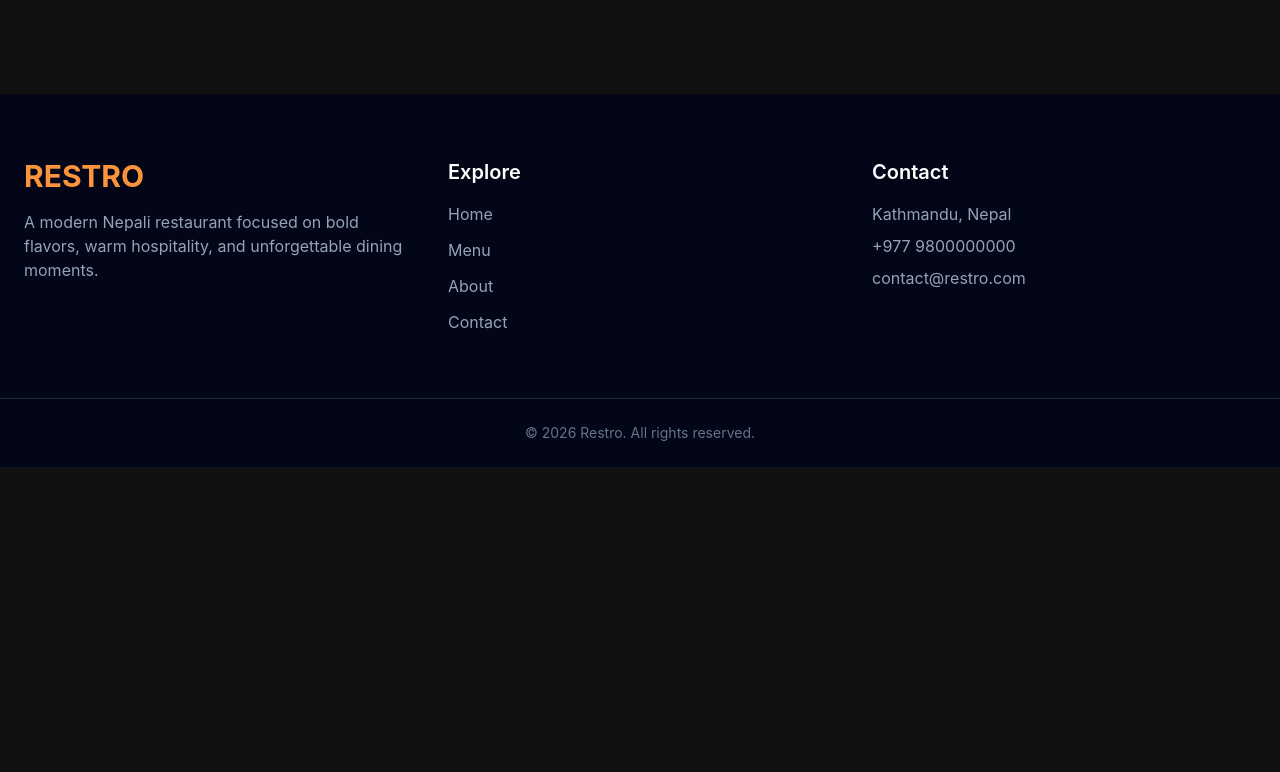
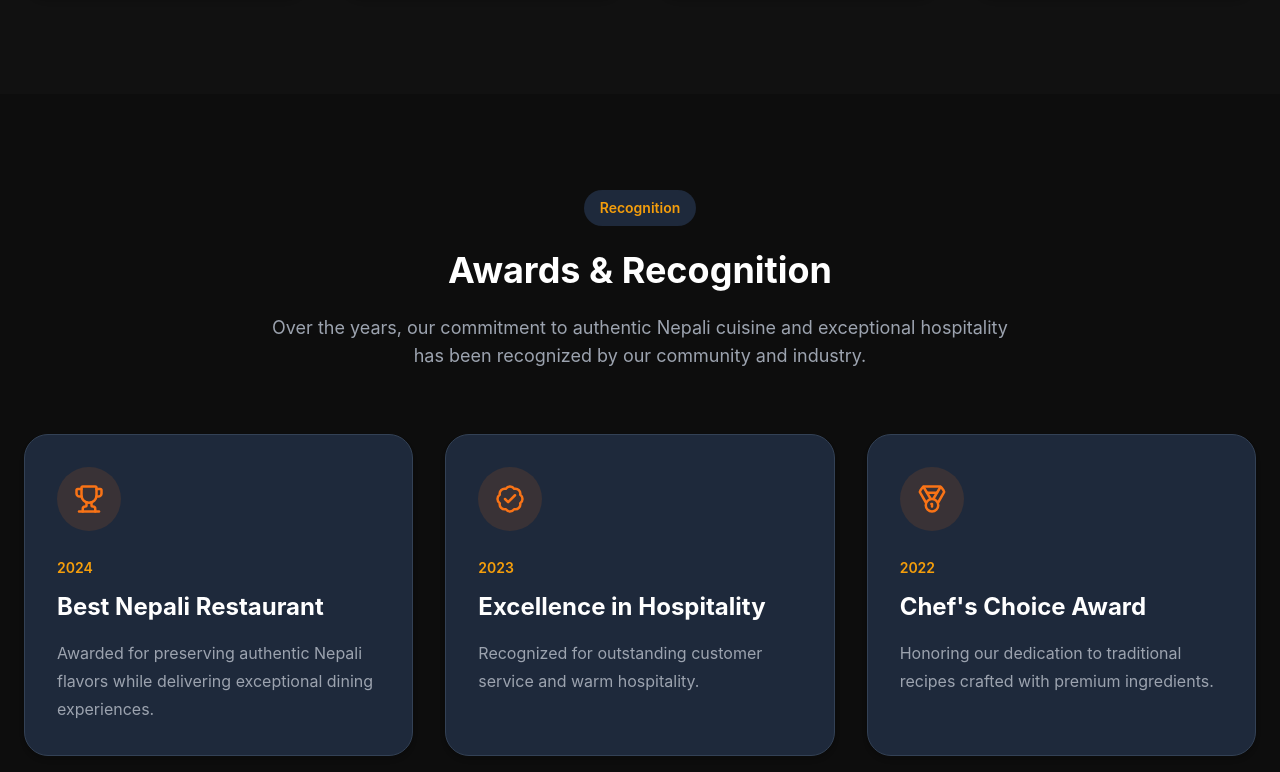
Before and after one commit to ApexWeb-tech/NepRestro, a Next.js app: page /about in a window 1280 px wide. Shown: the part 4408-5180 px from the top of the page. Before the commit the page ends 4875 px from the top, so only its background shows below. Built offline with nearby package versions, Linux system fonts and the light colour scheme.

Commit message:
About Page Step-7: Completed

```diff
--- a/app/(public)/about/page.tsx
+++ b/app/(public)/about/page.tsx
@@ -4,6 +4,9 @@ import {
   Users,
   UtensilsCrossed,
   Clock3,
+  Trophy,
+  Medal,
+  BadgeCheck,
 } from 'lucide-react';
 
 const features = [
@@ -84,6 +87,30 @@ const statistics = [
   },
 ];
 
+const awards = [
+  {
+    id: 1,
+    icon: Trophy,
+    title: 'Best Nepali Restaurant',
+    year: '2024',
+    description: 'Awarded for preserving authentic Nepali flavors while delivering exceptional dining experiences.',
+  },
+  {
+    id: 2,
+    icon: BadgeCheck,
+    title: 'Excellence in Hospitality',
+    year: '2023',
+    description: 'Recognized for outstanding customer service and warm hospitality.',
+  },
+  {
+    id: 3,
+    icon: Medal,
+    title: "Chef's Choice Award",
+    year: '2022',
+    description: 'Honoring our dedication to traditional recipes crafted with premium ingredients.',
+  },
+];
+
 export default function AboutPage() {
   return (
     <main className='bg-[#111111] text-white'>
@@ -138,7 +165,7 @@ export default function AboutPage() {
           <div className='relative overflow-hidden rounded-3xl'>
             <Image
               src='https://images.unsplash.com/photo-1414235077428-338989a2e8c0?q=80&w=1200&auto=format&fit=crop'
-              alt='NepRestro Restaurant'
+              alt='NepRestro Restaurant interior'
               width={700}
               height={700}
               className='h-full w-full object-cover transition-transform duration-500 hover:scale-105'
@@ -398,7 +425,6 @@ export default function AboutPage() {
       <section className='bg-[#111111] py-24'>
         <div className='mx-auto max-w-7xl px-6'>
 
-          {/* Section Header */}
           <div className='mb-16 text-center'>
             <span
               className='body-font inline-block rounded-full px-4 py-2 text-sm font-semibold'
@@ -420,7 +446,6 @@ export default function AboutPage() {
             </p>
           </div>
 
-          {/* Statistics Grid */}
           <div className='grid gap-8 sm:grid-cols-2 lg:grid-cols-4'>
             {statistics.map((stat) => {
               const Icon = stat.icon;
@@ -428,6 +453,73 @@ export default function AboutPage() {
                 <div
                   key={stat.id}
                   className='group flex flex-col items-center rounded-3xl border p-8 text-center shadow-md transition-all duration-300 ease-out hover:-translate-y-2 hover:border-orange-500/40 hover:shadow-xl'
+                  style={{
+                    backgroundColor: 'var(--color-surface)',
+                    borderColor: 'var(--color-border)',
+                  }}
+                >
+                  <div
+                    className='mb-6 flex h-16 w-16 items-center justify-center rounded-full transition-transform duration-300 group-hover:scale-110'
+                    style={{
+                      backgroundColor: 'rgba(249,115,22,0.12)',
+                      color: 'var(--color-primary)',
+                    }}
+                  >
+                    <Icon size={30} />
+                  </div>
+
+                  <h3
+                    className='heading-font text-4xl font-bold'
+                    style={{ color: 'var(--color-primary)' }}
+                  >
+                    {stat.number}
+                  </h3>
+
+                  <p className='body-font mt-3 text-gray-400'>
+                    {stat.title}
+                  </p>
+                </div>
+              );
+            })}
+          </div>
+
+        </div>
+      </section>
+
+      {/* ── Awards & Recognition ── */}
+      <section className='bg-[#0d0d0d] py-24'>
+        <div className='mx-auto max-w-7xl px-6'>
+
+          {/* Section Header */}
+          <div className='mb-16 text-center'>
+            <span
+              className='body-font inline-block rounded-full px-4 py-2 text-sm font-semibold'
+              style={{
+                backgroundColor: 'var(--color-surface)',
+                color: 'var(--color-secondary)',
+              }}
+            >
+              Recognition
+            </span>
+
+            <h2 className='heading-font mt-6 text-3xl font-bold text-white sm:text-4xl'>
+              Awards & Recognition
+            </h2>
+
+            <p className='body-font mx-auto mt-6 max-w-3xl text-base leading-8 text-gray-400 sm:text-lg'>
+              Over the years, our commitment to authentic Nepali cuisine and exceptional
+              hospitality has been recognized by our community and industry.
+            </p>
+          </div>
+
+          {/* Awards Grid */}
+          <div className='grid gap-8 md:grid-cols-2 lg:grid-cols-3'>
+            {awards.map((award) => {
+              const Icon = award.icon;
+              return (
+                <div
+                  key={award.id}
+                  className='group rounded-3xl border p-8 shadow-md transition-all duration-300 ease-out hover:-translate-y-2 hover:border-orange-500/40 hover:shadow-xl'
                   style={{
                     backgroundColor: 'var(--color-surface)',
                     borderColor: 'var(--color-border)',
@@ -444,17 +536,22 @@ export default function AboutPage() {
                     <Icon size={30} />
                   </div>
 
-                  {/* Number */}
-                  <h3
-                    className='heading-font text-4xl font-bold'
-                    style={{ color: 'var(--color-primary)' }}
+                  {/* Year */}
+                  <span
+                    className='body-font text-sm font-semibold'
+                    style={{ color: 'var(--color-secondary)' }}
                   >
-                    {stat.number}
+                    {award.year}
+                  </span>
+
+                  {/* Title */}
+                  <h3 className='heading-font mt-3 text-2xl font-bold text-white'>
+                    {award.title}
                   </h3>
 
-                  {/* Title */}
-                  <p className='body-font mt-3 text-gray-400'>
-                    {stat.title}
+                  {/* Description */}
+                  <p className='body-font mt-4 leading-7 text-gray-400'>
+                    {award.description}
                   </p>
 
                 </div>
```
